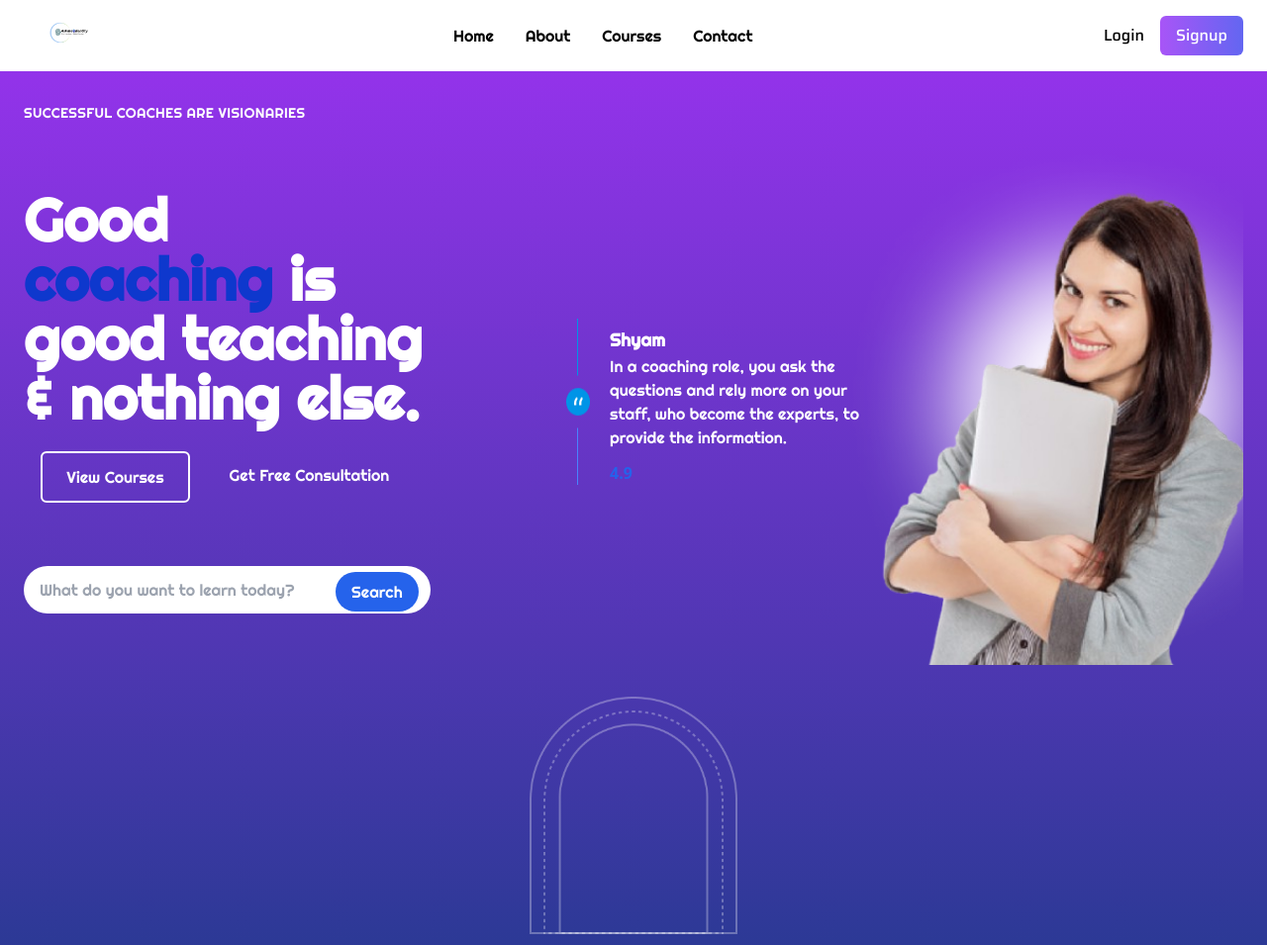
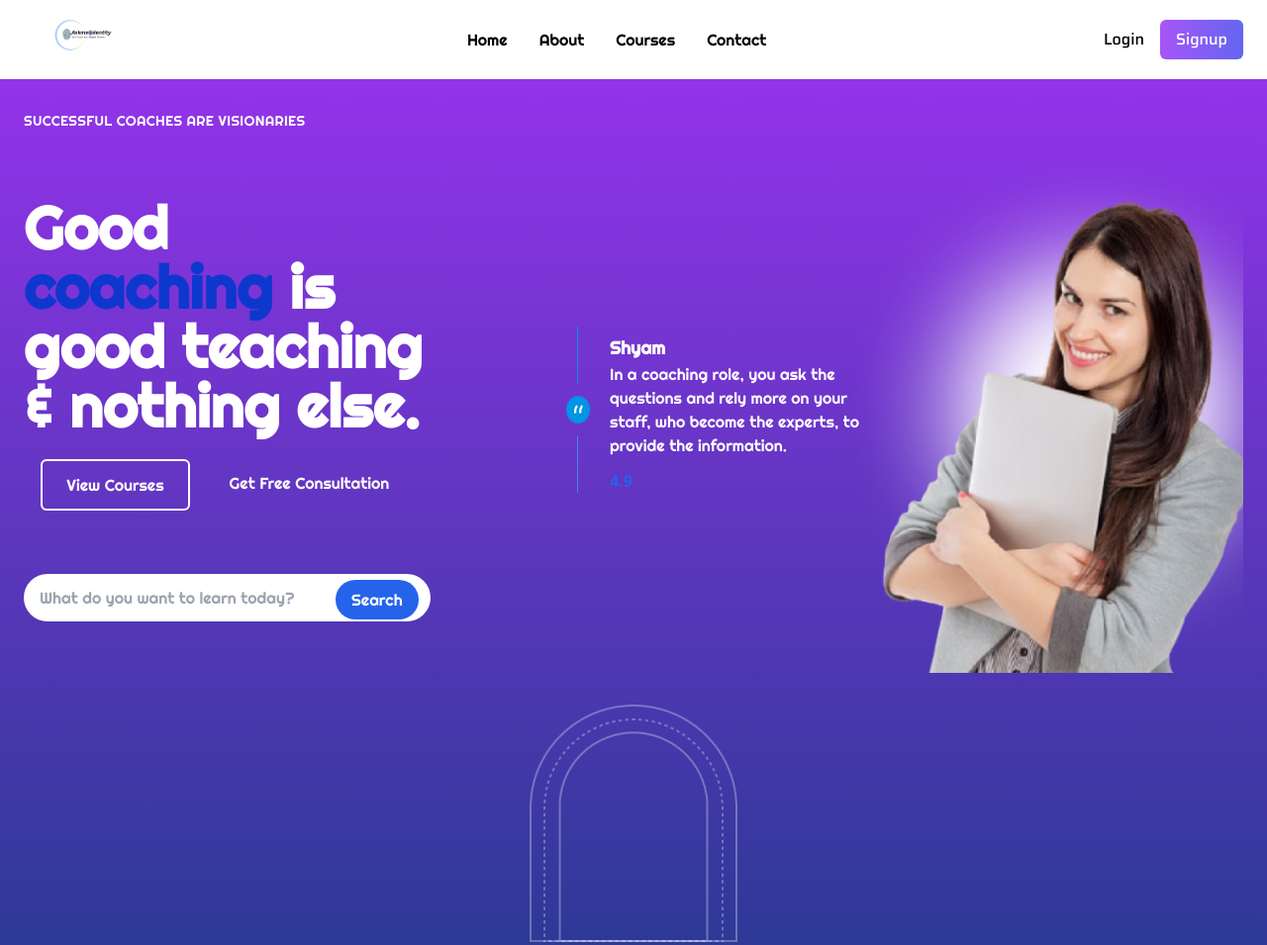
Before and after one commit to Rajeshkumar-G-FSD/TailwindcssTask, a website: page src/index.html in a window 1280 px wide. Shown: the top 955 px of the page at 99% size. Drawn offline with Linux system fonts and the light colour scheme; a web font is replaced by a local one.

Commit message:
height for logo

```diff
--- a/src/index.html
+++ b/src/index.html
@@ -114,7 +114,7 @@
         <div class="container mx-auto flex items-center justify-between py-4 px-6"> <!-- Added flex and items-center -->
             <!-- Left side: Logo -->
             <div class="flex items-center ml-4"> <!-- Added items-center --> <img src="./public/Askmeidentity.png"
-                    alt="AskmeIdentity Logo" class="h-8 mr-2"> </div> <!-- Center: Navigation Links -->
+                    alt="AskmeIdentity Logo" class="h-12 mr-2"> </div> <!-- Center: Navigation Links -->
             <nav class="flex-grow hidden md:flex justify-center space-x-8 text-gray-600 font-medium"
                 style="font-family: 'Righteous', sans-serif; color: #000000;"> <a href="#"
                     class="hover:text-gray-900">Home</a> <a href="#" class="hover:text-gray-900">About</a> <a href="#"
```
